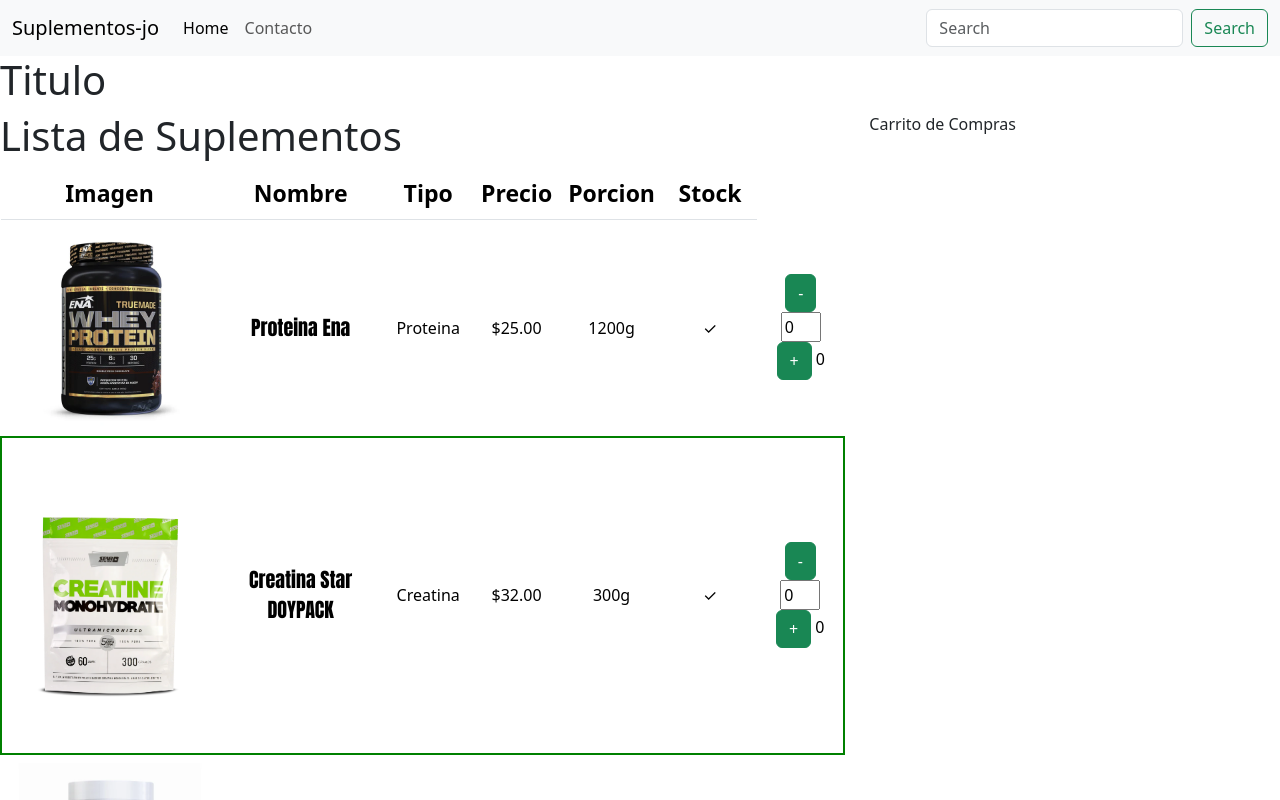
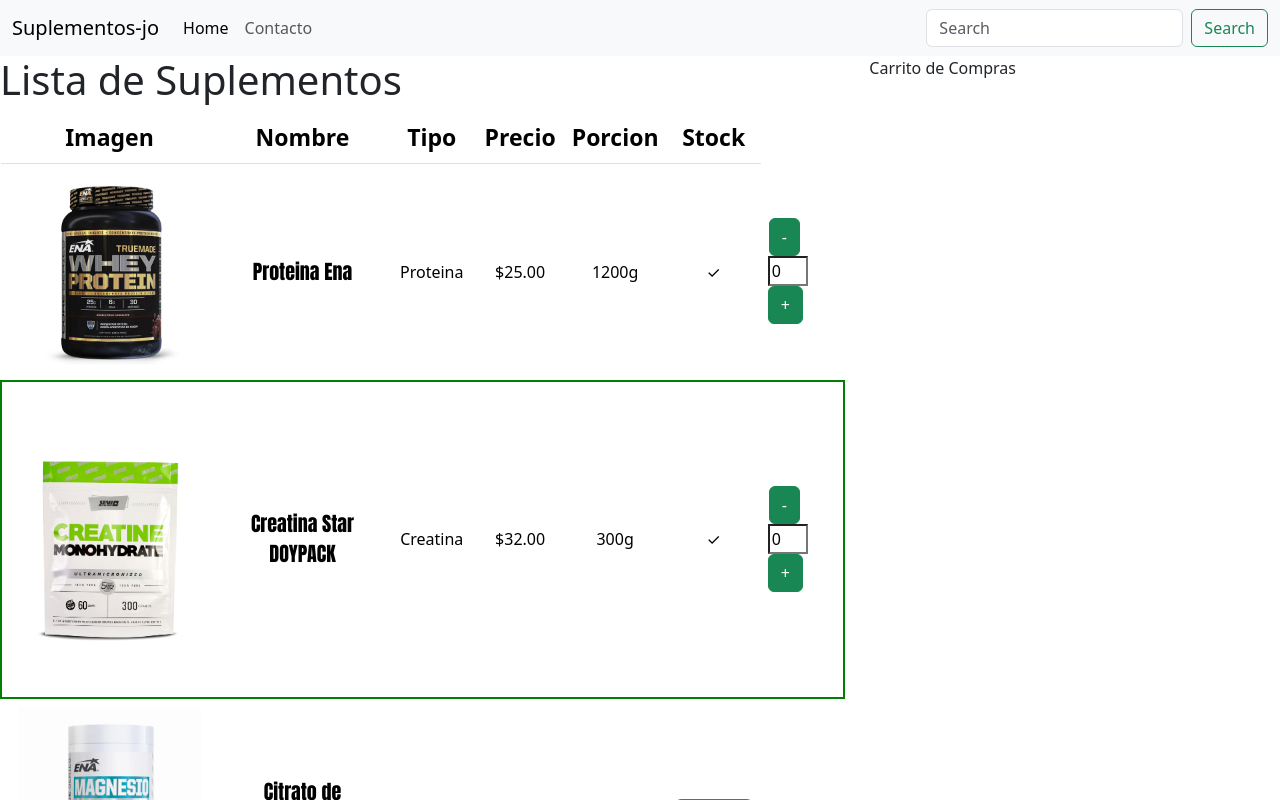
Before and after one commit to JulianOroz775/suplementos-jo, an Angular app: page /suplementos in a window 1280 px wide. Shown: the top 800 px of the page. Built offline with nearby package versions, Linux system fonts and the light colour scheme.

Commit message:
Ultimo ajuste

```diff
--- a/src/app/app.component.html
+++ b/src/app/app.component.html
@@ -22,7 +22,6 @@
   </div>
 </nav>
 
-<h1>Titulo </h1>
 <div class="containter">
 
     <router-outlet></router-outlet>
--- a/src/app/app.module.ts
+++ b/src/app/app.module.ts
@@ -7,7 +7,8 @@
 import { FormsModule } from '@angular/forms';
 import { SuplementosAboutComponent } from './suplementos-about/suplementos-about.component';
 import { SuplementosSuplementoComponent } from './suplementos-suplemento/suplementos-suplemento.component';
-import { CartComponent } from './cart/cart.component'; // 👉 Agregá esto
+import { CartComponent } from './cart/cart.component';
+import { InputIntegerComponent } from './input-integer/input-integer.component';
 
 
 @NgModule({
@@ -17,15 +18,13 @@
     SuplementosAboutComponent,
     SuplementosSuplementoComponent,
     CartComponent,
+    InputIntegerComponent,
   ],
   imports: [
     BrowserModule,
     AppRoutingModule,
     FormsModule
   ],
-  providers: [
-    provideClientHydration(withEventReplay())
-  ],
   bootstrap: [AppComponent]
 })
-export class AppModule { }
+export class AppModule {}
--- /dev/null
+++ b/src/app/input-integer/input-integer.component.html
@@ -0,0 +1,12 @@
+<div class="input-group">
+    <div class="input-group-prepend">
+        <button class="btn btn-success" (click)="downQuantity()">-</button>
+    </div>
+
+    <input class="" type="text" [(ngModel)]="quantity" (keyup)="onChangeQuantity($event) ">
+
+    <div class="input-group-prepend" >
+        <button class="btn btn-success" (click)="upQuantity()">+</button>
+    </div>
+
+</div>
--- /dev/null
+++ b/src/app/input-integer/input-integer.component.scss
@@ -0,0 +1,3 @@
+input {
+    max-width: 40px;
+}
--- /dev/null
+++ b/src/app/input-integer/input-integer.component.ts
@@ -0,0 +1,47 @@
+import { Component, Input, Output } from '@angular/core';
+import { Suplemento } from '../suplementos-lista/Suplemento';
+import { EventEmitter } from '@angular/core';
+
+@Component({
+  selector: 'app-input-integer',
+  standalone: false,
+  templateUrl: './input-integer.component.html',
+  styleUrl: './input-integer.component.scss'
+})
+
+export class InputIntegerComponent {
+
+  constructor() { }
+  @Input()
+  quantity!: number;
+  @Input()
+  max!:number
+
+  @Output()
+  quantityChange: EventEmitter<number> = new EventEmitter<number>();
+
+  upQuantity(): void{
+    if(this.quantity<this.max){
+
+      this.quantity++;
+      this.quantityChange.emit(this.quantity);
+
+      }
+  }
+
+  downQuantity(): void{
+    if(this.quantity > 0){
+
+      this.quantity--;
+      this.quantityChange.emit(this.quantity);
+
+    }
+  }
+
+  onChangeQuantity(event : KeyboardEvent): void{
+      console.log(event.key)
+      event.preventDefault();
+      this.quantityChange.emit(this.quantity );
+  };
+
+}
--- a/src/app/suplementos-lista/suplementos-lista.component.html
+++ b/src/app/suplementos-lista/suplementos-lista.component.html
@@ -17,19 +17,15 @@
             <td>{{suplemento.type}}</td>
             <td>{{suplemento.price | currency}}</td>
             <td>{{suplemento.cant}}</td>
+
             <td>
                 <span *ngIf="suplemento.stock==0" class="badge text-bg-danger">SIN STOCK</span>
-                <span *ngIf="suplemento.stock > 0" > ✓​</span></td>
+                <span *ngIf="suplemento.stock > 0" > ✓​</span>
+            </td>
+
             <td>
-                <button class="btn btn-success" (click)="downQuantity(suplemento)" >-</button>
-                <input
-                    class=""
-                    type="text"
-                    [(ngModel)]="suplemento.quantity"
-                    (keyup)="onChangeQuantity($event, suplemento)"
-                >
-                <button class="btn btn-success" (click)="upQuantity(suplemento)">+</button>
-                {{ suplemento.quantity }}
+                <app-input-integer [(quantity)]="suplemento.quantity" [max]="suplemento.stock" *ngIf="suplemento.stock"></app-input-integer>
+
             </td>
 
         </tr>
--- a/src/app/suplementos-lista/suplementos-lista.component.scss
+++ b/src/app/suplementos-lista/suplementos-lista.component.scss
@@ -21,3 +21,7 @@
 input{
     max-width: 40px;
 }
+
+button{
+    size: 5px;
+}
--- a/src/app/suplementos-lista/suplementos-lista.component.ts
+++ b/src/app/suplementos-lista/suplementos-lista.component.ts
@@ -42,25 +42,5 @@
     }
     ];
 
-  upQuantity(suplemento : Suplemento): void{
-    if(suplemento.quantity<suplemento.stock){
-
-      suplemento.quantity++;
-
-      }
-  }
-
-  downQuantity(suplemento : Suplemento): void{
-    if(suplemento.quantity > 0){
-
-      suplemento.quantity--;
-
-    }
-  }
-
-  onChangeQuantity(event : KeyboardEvent, suplemento :Suplemento): void{
-      console.log(event.key)
-      event.preventDefault();
-  };
 
 }
```
